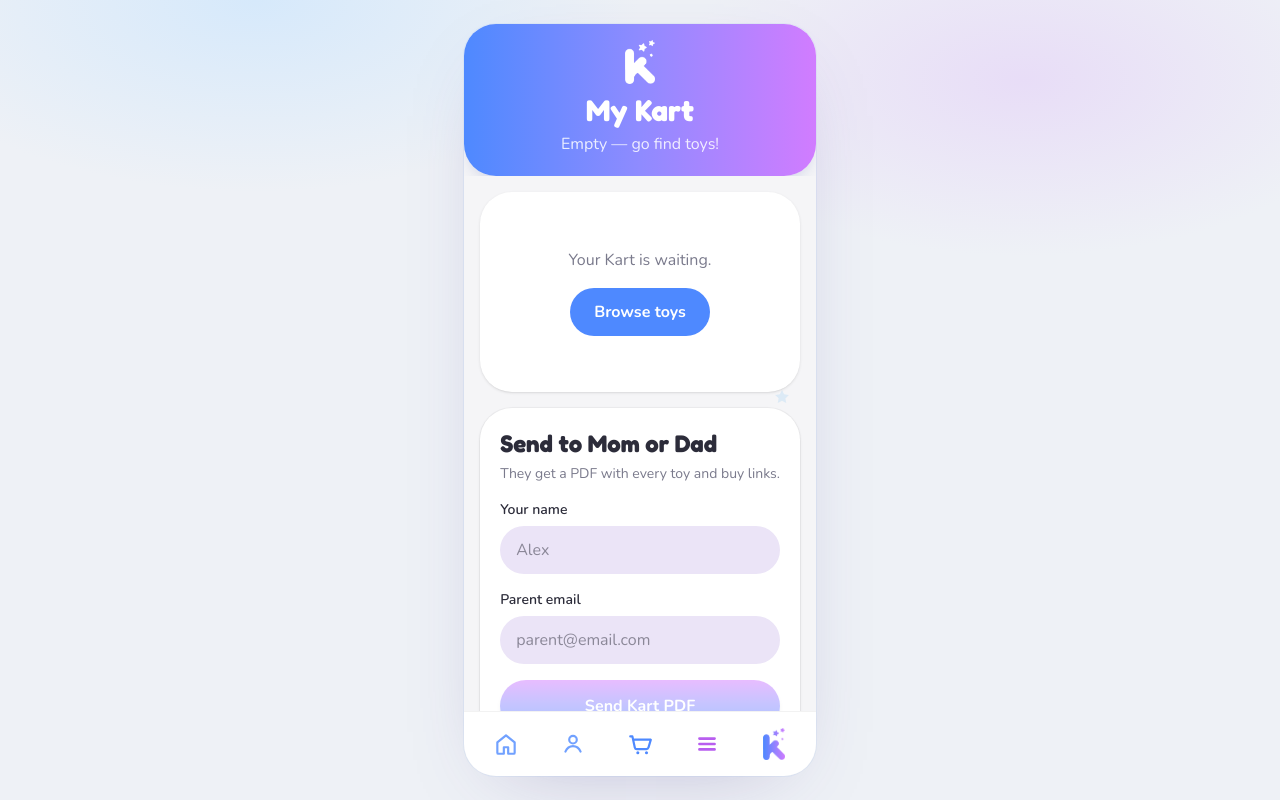
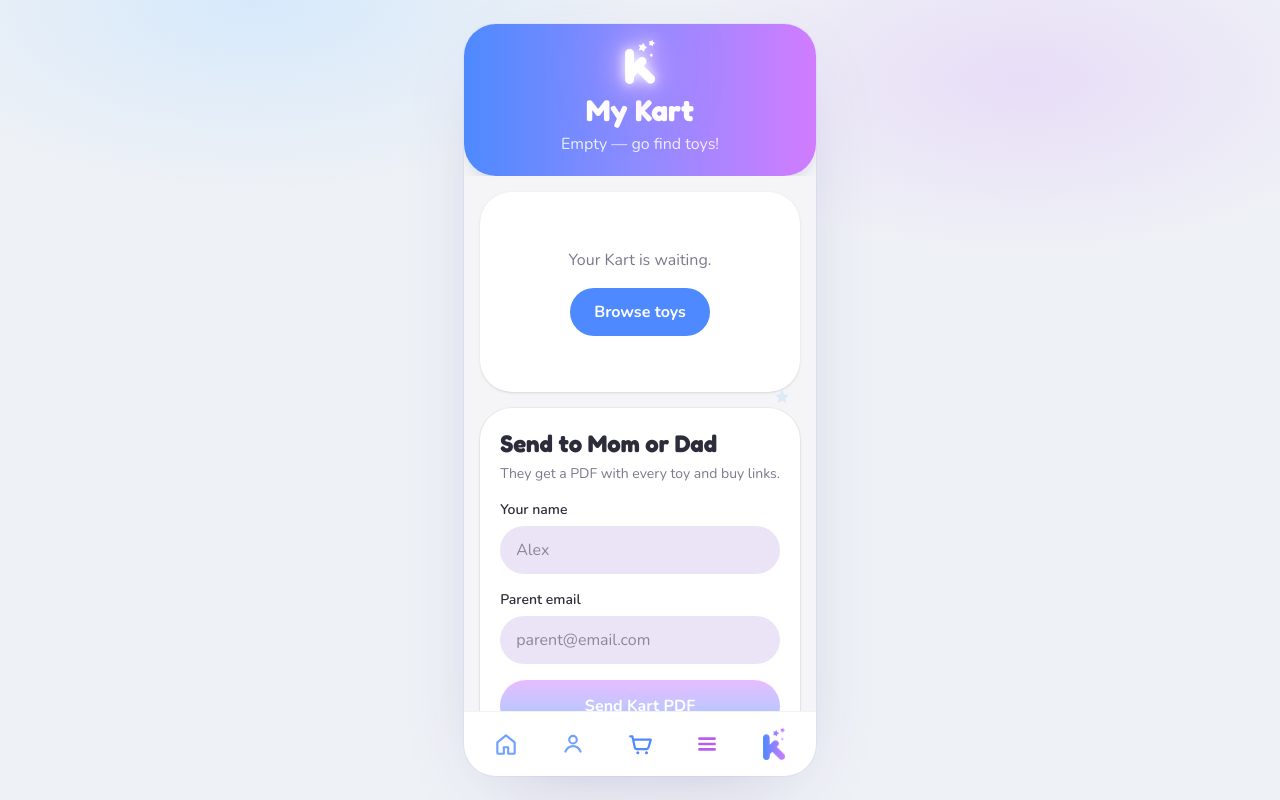
Before and after one commit to chastonbaggett-maker/kidskatalog, a Next.js app: page /kart in a window 1280 px wide. Built offline with nearby package versions, Linux system fonts and the light colour scheme.

Commit message:
Add soft glow to white header logo icon
Drop-shadow glow on the collapsed/shelf k-star mark so it reads clearly
on the gradient header.

```diff
--- a/src/app/globals.css
+++ b/src/app/globals.css
@@ -70,6 +70,13 @@ body {
   animation: pop-in 0.45s ease-out both;
 }
 
+.logo-glow {
+  filter:
+    drop-shadow(0 0 6px rgba(255, 255, 255, 0.95))
+    drop-shadow(0 0 14px rgba(255, 220, 255, 0.75))
+    drop-shadow(0 0 28px rgba(209, 124, 255, 0.55));
+}
+
 .fab-stack {
   animation: fab-bob 3.2s ease-in-out infinite;
 }
--- a/src/components/FeedHeader.tsx
+++ b/src/components/FeedHeader.tsx
@@ -43,7 +43,7 @@ export function FeedHeader({
                 <Chevron />
               </Link>
             ) : null}
-            <Logo variant="icon" light href="/shop" size={44} />
+            <Logo variant="icon" light glow href="/shop" size={44} />
           </div>
         </div>
       </div>
--- a/src/components/Logo.tsx
+++ b/src/components/Logo.tsx
@@ -5,6 +5,7 @@ type LogoProps = {
   href?: string | null;
   variant?: "wordmark" | "icon";
   light?: boolean;
+  glow?: boolean;
   className?: string;
   /** Rendered width in px (wordmark) or height in px (icon) */
   size?: number;
@@ -17,6 +18,7 @@ export function Logo({
   href = "/shop",
   variant = "wordmark",
   light = true,
+  glow = false,
   className = "",
   size = 110,
 }: LogoProps) {
@@ -39,7 +41,7 @@ export function Logo({
       width={width}
       height={height}
       priority
-      className={`h-auto ${className}`}
+      className={`h-auto ${glow ? "logo-glow" : ""} ${className}`}
       style={
         isIcon
           ? { height: size, width: "auto" }
--- a/src/components/ShelfHeader.tsx
+++ b/src/components/ShelfHeader.tsx
@@ -52,7 +52,7 @@ export function ShelfHeader({
           </Link>
         ) : null}
 
-        <Logo variant="icon" light href="/shop" size={44} />
+        <Logo variant="icon" light glow href="/shop" size={44} />
       </div>
 
       {title ? (
```
